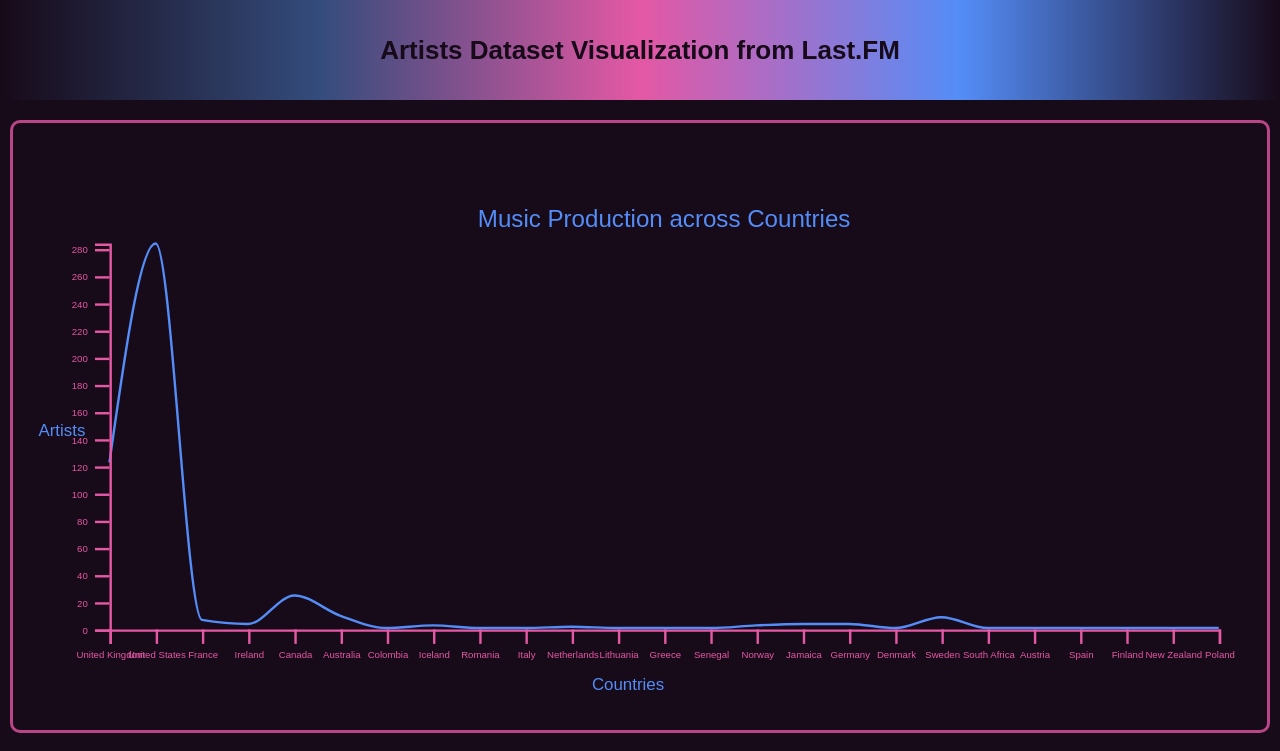
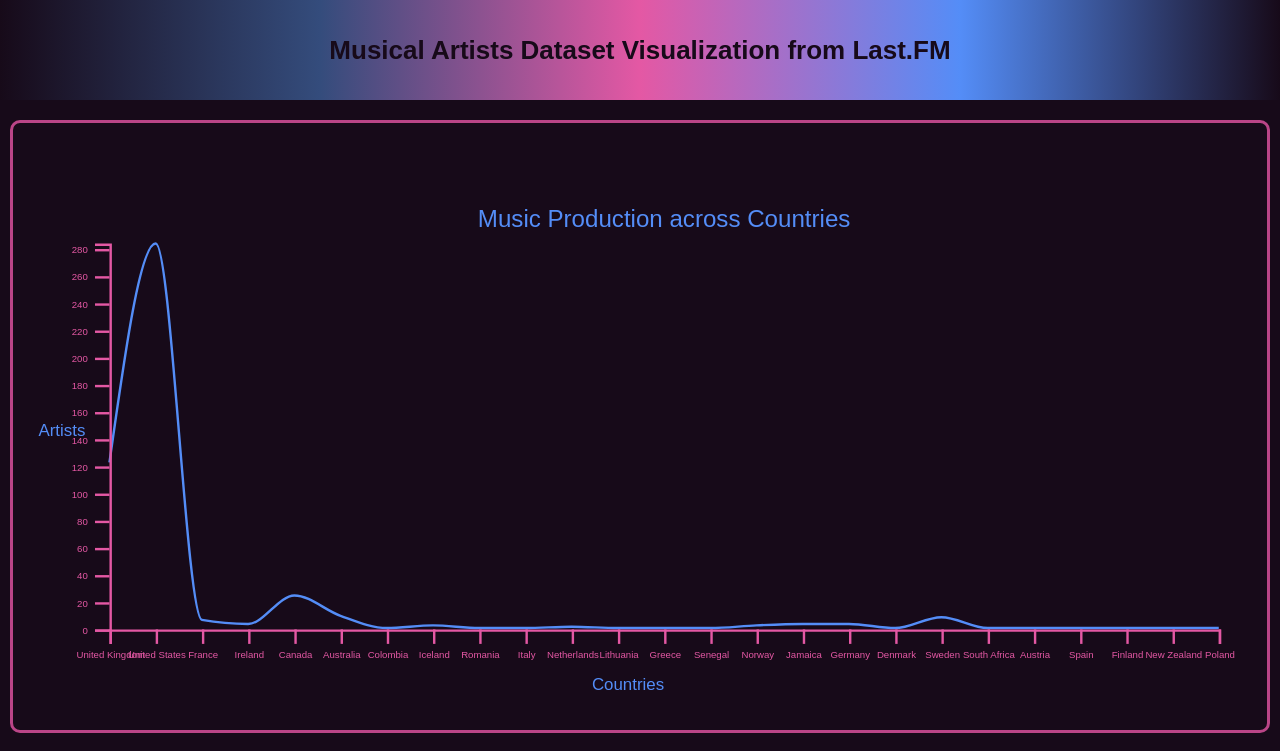
Before and after one commit to fatemam2703/INST-630, a React (Create React App) app in the folder my-app/: page / in a window 1280 px wide. Shown: the top 751 px of the page. Built offline with nearby package versions, Linux system fonts and the light colour scheme; a web font is replaced by a local one.

Commit message:
final commit

```diff
--- a/my-app/public/index.html
+++ b/my-app/public/index.html
@@ -26,7 +26,7 @@
       work correctly both with client-side routing and a non-root public URL.
       Learn how to configure a non-root public URL by running `npm run build`.
     -->
-    <title>React App</title>
+    <title>Musical Artists Visualization</title>
   </head>
   <body>
     <noscript>You need to enable JavaScript to run this app.</noscript>
--- a/my-app/src/App.js
+++ b/my-app/src/App.js
@@ -9,7 +9,7 @@ function App() {
   return (
     <div className="App">
       <header className="App-header">
-        <h4>Artists Dataset Visualization from Last.FM</h4>
+        <h4>Musical Artists Dataset Visualization from Last.FM</h4>
       </header>
       <div className="App-body">
         <SimpleChart />
```
Also changed, not shown: 2 other files (tests, documents, lock files or other folders).
